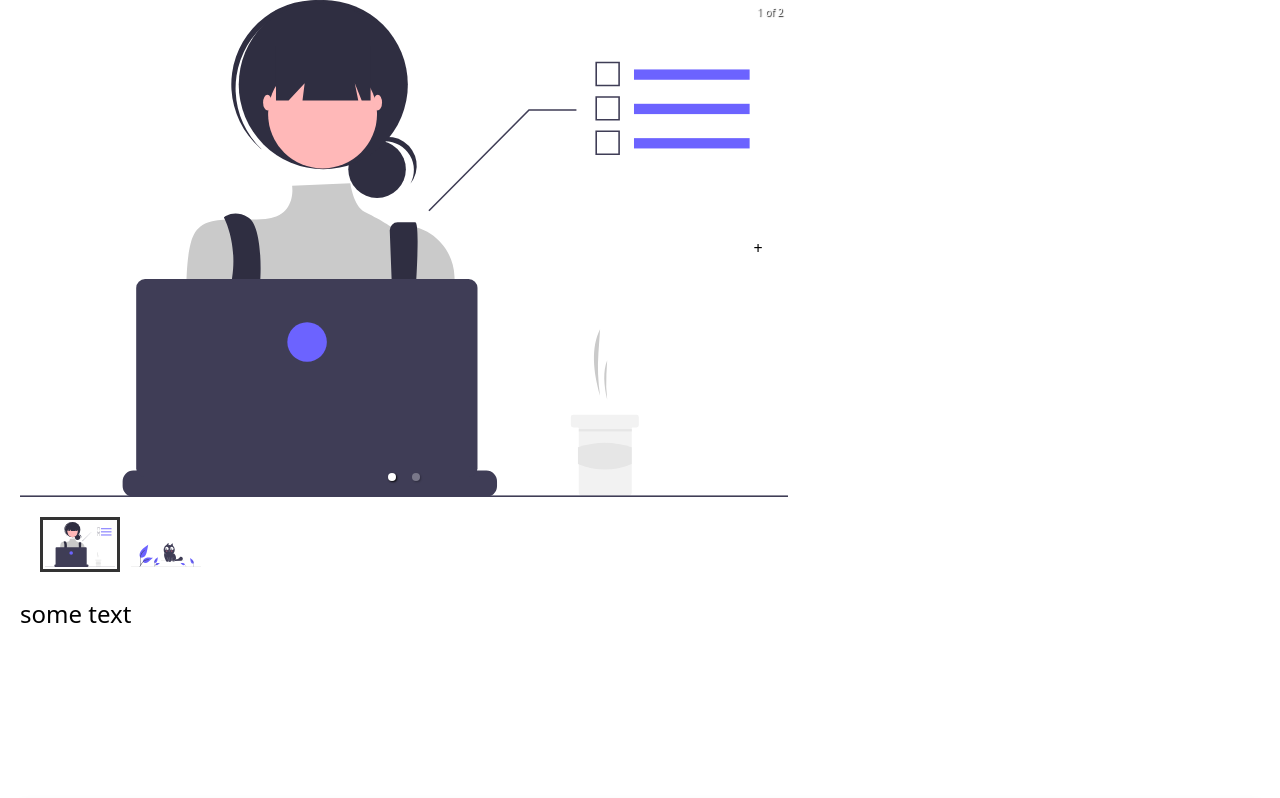
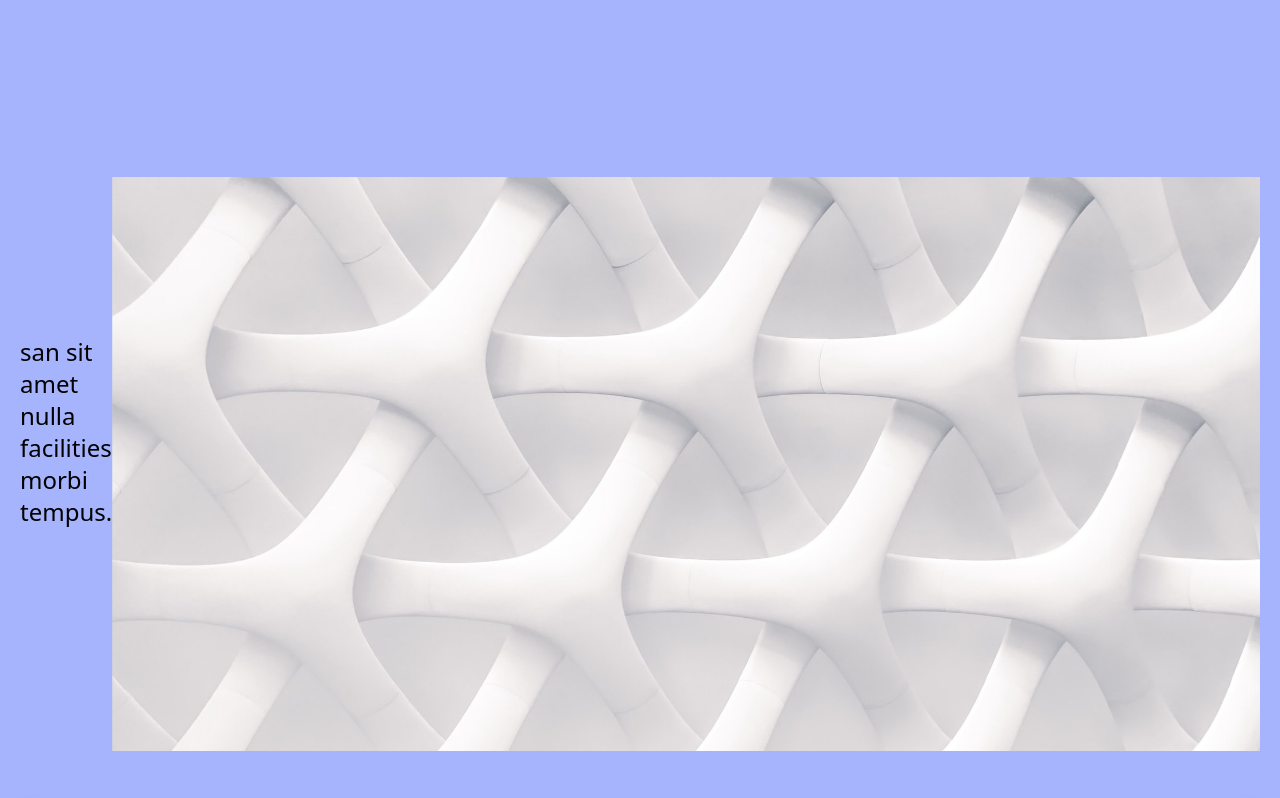
Before and after one commit to staszewski/next-blog, a Next.js app: page / in a window 1280 px wide. Shown: the top 798 px of the page. Built offline with nearby package versions, Linux system fonts and the light colour scheme.

Commit message:
Next slider step

```diff
--- a/_posts/dynamic-routing.md
+++ b/_posts/dynamic-routing.md
@@ -1,6 +1,6 @@
 ---
 title: 'Dynamic Routing and Static Generation'
-excerpt: 'Lorem ipsum dolor sit amet, consectetur adipiscing elit, sed do eiusmod tempor incididunt ut labore et dolore magna aliqua. Praesent elementum facilisis leo vel fringilla est ullamcorper eget. At imperdiet dui accumsan sit amet nulla facilities morbi tempus.'
+excerpt: 'Excerpt 1'
 coverImage: '/assets/blog/dynamic-routing/cover.jpg'
 date: '2020-03-16T05:35:07.322Z'
 author:
--- a/_posts/hello-world.md
+++ b/_posts/hello-world.md
@@ -1,6 +1,6 @@
 ---
 title: 'Learn How to Pre-render Pages Using Static Generation with Next.js'
-excerpt: 'Lorem ipsum dolor sit amet, consectetur adipiscing elit, sed do eiusmod tempor incididunt ut labore et dolore magna aliqua. Praesent elementum facilisis leo vel fringilla est ullamcorper eget. At imperdiet dui accumsan sit amet nulla facilities morbi tempus.'
+excerpt: 'san sit amet nulla facilities morbi tempus.'
 coverImage: '/assets/blog/hello-world/cover.jpg'
 date: '2020-03-16T05:35:07.322Z'
 author:
--- a/_posts/preview.md
+++ b/_posts/preview.md
@@ -1,6 +1,6 @@
 ---
 title: 'Preview Mode for Static Generation'
-excerpt: 'Lorem ipsum dolor sit amet, consectetur adipiscing elit, sed do eiusmod tempor incididunt ut labore et dolore magna aliqua. Praesent elementum facilisis leo vel fringilla est ullamcorper eget. At imperdiet dui accumsan sit amet nulla facilities morbi tempus.'
+excerpt: 'Loreincididunt ut labore et dolore magna aliqua. Praesent elementum facilisis leo vel fringilla est ullamcorper eget. At imperdiet dui accumsan sit amet nulla facilities morbi tempus.'
 coverImage: '/assets/blog/preview/cover.jpg'
 date: '2020-03-16T05:35:07.322Z'
 author:
--- a/components/container.tsx
+++ b/components/container.tsx
@@ -1,4 +1,4 @@
-import { ReactNode, FunctionComponent } from 'react'
+import { ReactNode, FunctionComponent } from "react"
 
 type Props = {
   children?: ReactNode
--- a/components/hero/hero.tsx
+++ b/components/hero/hero.tsx
@@ -6,27 +6,15 @@ import React, {
 } from "react"
 import { Carousel } from "react-responsive-carousel"
 import "react-responsive-carousel/lib/styles/carousel.min.css"
-import Container from "../container" // requires a loader
+import Container from "../container"
 
-const arrowStyles: CSSProperties = {
-  position: "absolute",
-  zIndex: 2,
-  top: "calc(50% - 15px)",
-  width: 30,
-  height: 30,
-  cursor: "pointer",
+interface Properties {
+  featuredPosts: any[]
 }
 
-const indicatorStyles: CSSProperties = {
-  background: "#fff",
-  width: 8,
-  height: 8,
-  display: "inline-block",
-  margin: "0 8px",
-}
-
-const Hero: FunctionComponent<{}> = () => {
+const Hero: FunctionComponent<Properties> = ({ featuredPosts }) => {
   const [generatedClass, setGeneratedClass] = useState("")
+  const [activeIndex, setActiveIndex] = useState(0)
   const applyClass = () => {
     const getRandomInt = () => {
       const min = Math.ceil(1)
@@ -35,58 +23,36 @@ const Hero: FunctionComponent<{}> = () => {
     }
     return setGeneratedClass(`bg-indigo-${getRandomInt()}00`)
   }
+  useEffect(() => applyClass(), [])
   return (
-    <section
-      className={`flex phone:flex-col tablet:flex-row min-h-screen ${generatedClass}`}
-    >
+    <section className={`min-h-screen ${generatedClass}`}>
       <Container>
-        <Carousel
-          className="tablet:max-w-3xl"
-          renderArrowPrev={(onClickHandler, hasPrev, label) => {
-            const onClick = () => {
-              onClickHandler()
+        <div className="min-h-screen flex phone:flex-col phone:items-center phone:pt-16 tablet:flex-row">
+          <div className="flex items-center tablet:w-1/2 h-56">
+            <h1 className="text-2xl">{featuredPosts[activeIndex].excerpt}</h1>
+          </div>
+          <Carousel
+            autoPlay
+            infiniteLoop
+            showIndicators={false}
+            showStatus={false}
+            showThumbs={false}
+            showArrows={false}
+            onSwipeEnd={applyClass}
+            onChange={(index) => {
+              setActiveIndex(index)
               applyClass()
-            }
-            return (
-              hasPrev && (
-                <button
-                  type="button"
-                  onClick={onClick}
-                  title={label}
-                  style={{ ...arrowStyles, left: 15 }}
-                >
-                  -
-                </button>
+            }}
+          >
+            {featuredPosts.map((post) => {
+              return (
+                <div className="pt-16" key={post.date}>
+                  <img src={post.coverImage} />
+                </div>
               )
-            )
-          }}
-          renderArrowNext={(onClickHandler, hasNext, label) => {
-            const onClick = () => {
-              onClickHandler()
-              applyClass()
-            }
-            return (
-              hasNext && (
-                <button
-                  type="button"
-                  onClick={onClick}
-                  title={label}
-                  style={{ ...arrowStyles, right: 15 }}
-                >
-                  +
-                </button>
-              )
-            )
-          }}
-        >
-          <div>
-            <img src="/assets/blog/focus.svg" />
-          </div>
-          <div>
-            <img src="/assets/blog/cat.svg" />
-          </div>
-        </Carousel>
-        <h1 className="text-2xl">some text</h1>
+            })}
+          </Carousel>
+        </div>
       </Container>
     </section>
   )
--- a/components/layout.tsx
+++ b/components/layout.tsx
@@ -5,7 +5,7 @@ type Props = {
   children: React.ReactNode
 }
 
-const Layout = ({ children }: Props) => {
+const Layout = ({  children }: Props) => {
   return (
     <>
       <Meta />
--- a/pages/index.tsx
+++ b/pages/index.tsx
@@ -21,7 +21,7 @@ const Index = ({ allPosts }: Props) => {
         <Head>
           <title>Next.js Blog Example with {CMS_NAME}</title>
         </Head>
-        <Hero />
+        <Hero featuredPosts={allPosts}/>
         <Container>
           {heroPost && (
             <HeroPost
--- a/pages/posts/[slug].tsx
+++ b/pages/posts/[slug].tsx
@@ -1,16 +1,16 @@
-import { useRouter } from 'next/router'
-import ErrorPage from 'next/error'
-import Container from '../../components/container'
-import PostBody from '../../components/post-body'
-import Header from '../../components/header'
-import PostHeader from '../../components/post-header'
-import Layout from '../../components/layout'
-import { getPostBySlug, getAllPosts } from '../../lib/api'
-import PostTitle from '../../components/post-title'
-import Head from 'next/head'
-import { CMS_NAME } from '../../lib/constants'
-import markdownToHtml from '../../lib/markdownToHtml'
-import PostType from '../../types/post'
+import { useRouter } from "next/router"
+import ErrorPage from "next/error"
+import Container from "../../components/container"
+import PostBody from "../../components/post-body"
+import Header from "../../components/header"
+import PostHeader from "../../components/post-header"
+import Layout from "../../components/layout"
+import { getPostBySlug, getAllPosts } from "../../lib/api"
+import PostTitle from "../../components/post-title"
+import Head from "next/head"
+import { CMS_NAME } from "../../lib/constants"
+import markdownToHtml from "../../lib/markdownToHtml"
+import PostType from "../../types/post"
 
 type Props = {
   post: PostType
@@ -18,13 +18,13 @@ type Props = {
   preview?: boolean
 }
 
-const Post = ({ post, morePosts, preview }: Props) => {
+const Post = ({ post, morePosts }: Props) => {
   const router = useRouter()
   if (!router.isFallback && !post?.slug) {
     return <ErrorPage statusCode={404} />
   }
   return (
-    <Layout preview={preview}>
+    <Layout>
       <Container>
         <Header />
         {router.isFallback ? (
@@ -63,15 +63,15 @@ type Params = {
 
 export async function getStaticProps({ params }: Params) {
   const post = getPostBySlug(params.slug, [
-    'title',
-    'date',
-    'slug',
-    'author',
-    'content',
-    'ogImage',
-    'coverImage',
+    "title",
+    "date",
+    "slug",
+    "author",
+    "content",
+    "ogImage",
+    "coverImage",
   ])
-  const content = await markdownToHtml(post.content || '')
+  const content = await markdownToHtml(post.content || "")
 
   return {
     props: {
@@ -84,7 +84,7 @@ export async function getStaticProps({ params }: Params) {
 }
 
 export async function getStaticPaths() {
-  const posts = getAllPosts(['slug'])
+  const posts = getAllPosts(["slug"])
 
   return {
     paths: posts.map((posts) => {
```
